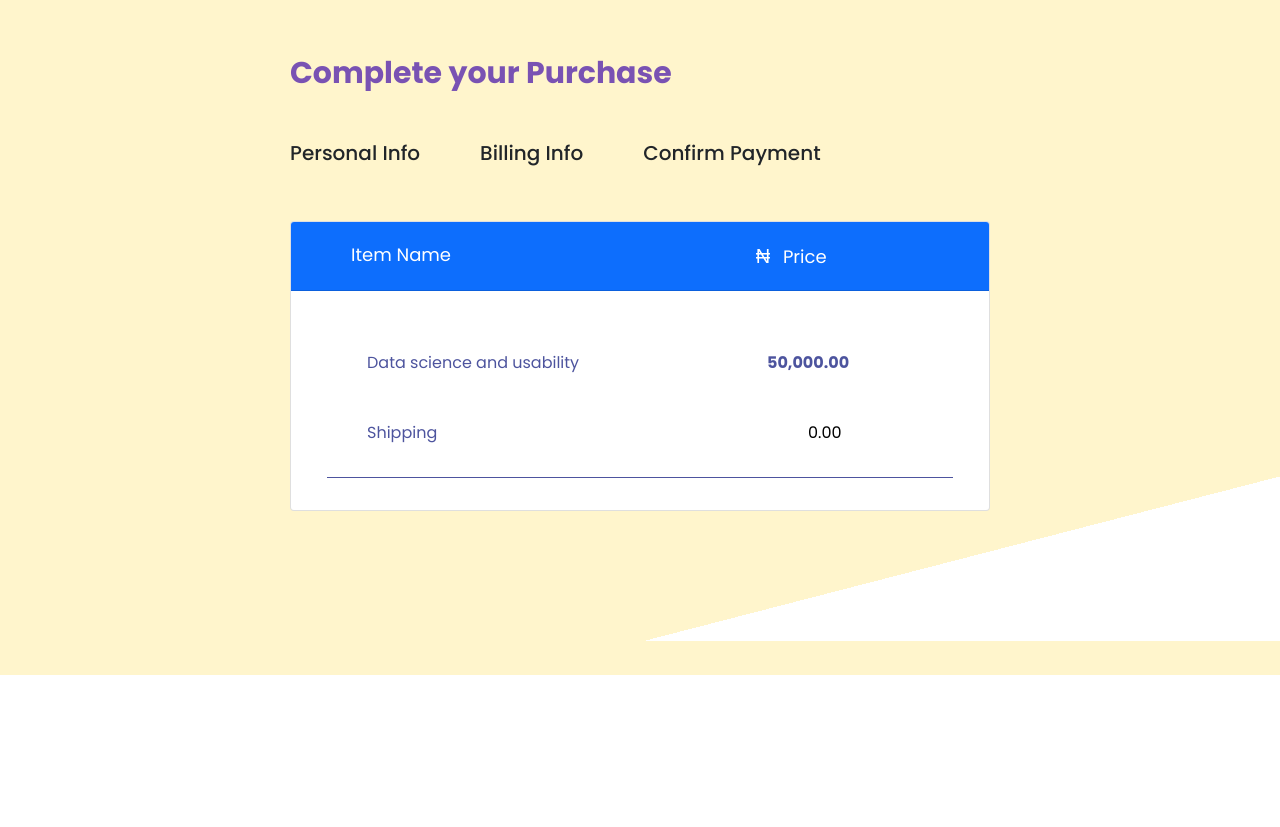
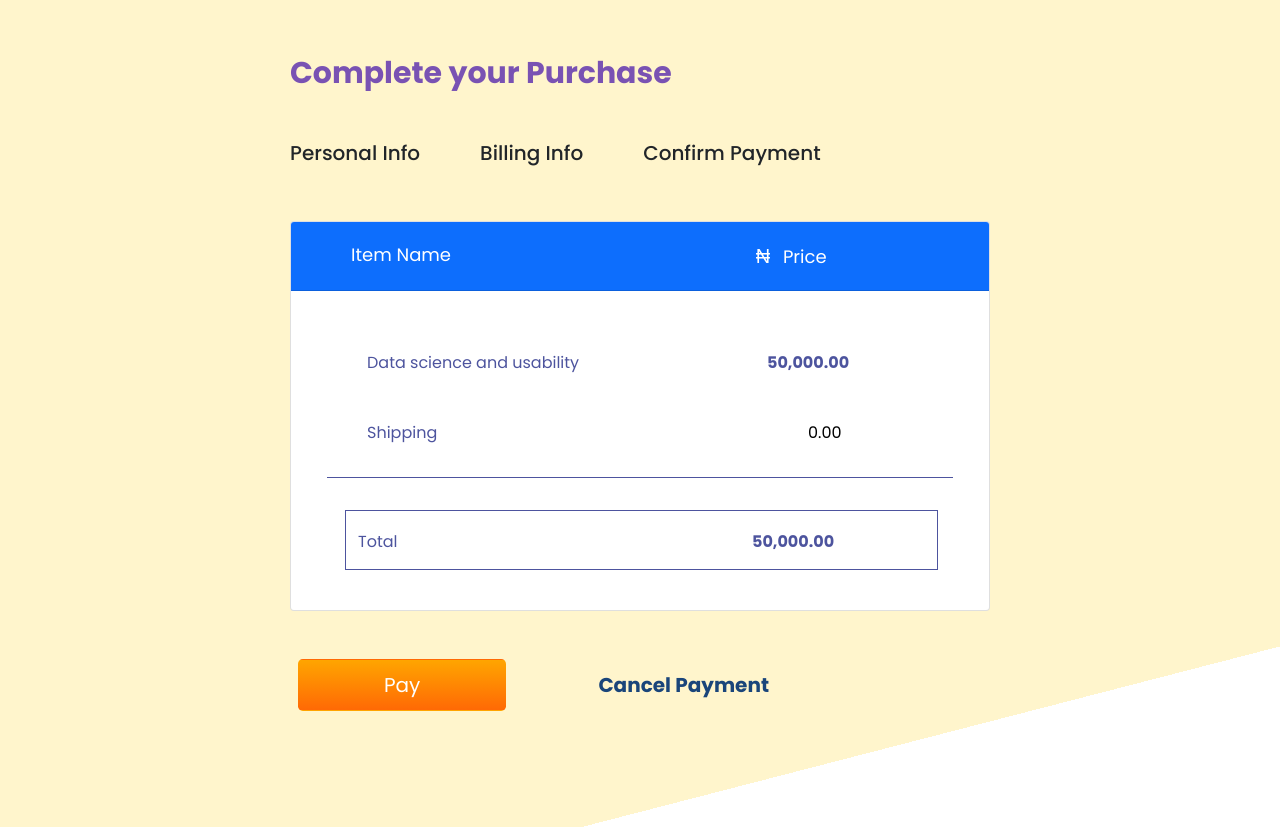
Before and after one commit to Mideolabanji/programming-task, a React (Create React App) app: page /billing in a window 1280 px wide. Shown: the part 125-952 px from the top of the page. Before the commit the page ends 800 px from the top, so only its background shows below. Built offline with nearby package versions, Linux system fonts and the light colour scheme.

Commit message:
added the payment button

```diff
--- a/src/App.css
+++ b/src/App.css
@@ -107,3 +107,15 @@ hr {
 hr:not([size]) {
   height: 1px;
 }
+
+.total-ul {
+  margin-top: 20px;
+  padding: 0;
+}
+
+.total-row {
+  border: 1px solid #4d549e;
+  margin-left: 38px;
+  margin-right: 35px;
+  margin-top: 32px;
+}
--- a/src/Billing.js
+++ b/src/Billing.js
@@ -1,5 +1,6 @@
 import React from "react";
 import Heading from "./Heading";
+import { Link } from "react-router-dom";
 
 export default function Billing() {
   return (
@@ -34,8 +35,35 @@ export default function Billing() {
             </div>
           </div>
           <hr />
+          <div className="row total-row mb-4">
+            <div className="col-8">
+              <ul className="total-ul">
+                <li>Total</li>
+              </ul>
+            </div>
+            <div className="col-4">
+              <ul className="right-ul total-ul">
+                <li className="data-fee">50,000.00</li>
+              </ul>
+            </div>
+          </div>
         </div>
       </div>
+      <footer>
+        <Link to="/next">
+          <button type="submit" className="btn btn-lg mt-5 ms-2 next-btn">
+            Pay
+          </button>
+        </Link>
+        <a href="#">
+          <button
+            type="button"
+            className="btn btn-link cancel-payment-link btn-lg mt-5"
+          >
+            Cancel Payment
+          </button>
+        </a>
+      </footer>
     </div>
   );
 }
```
